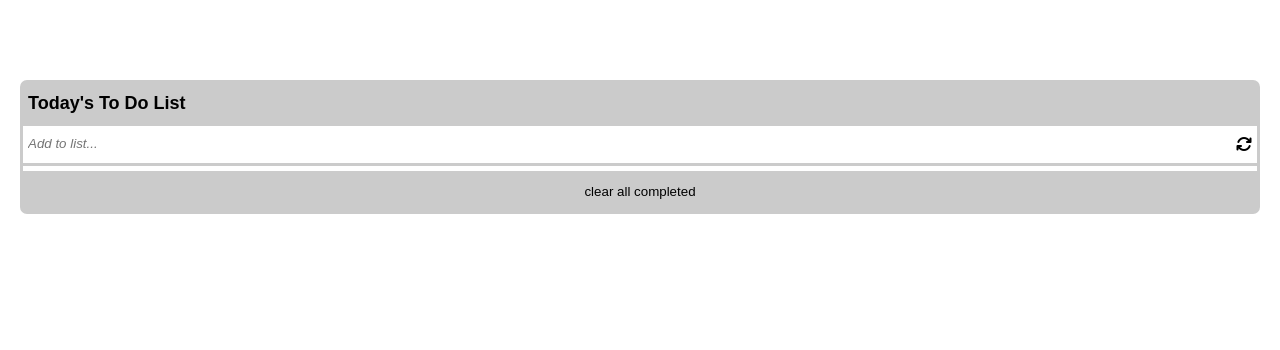
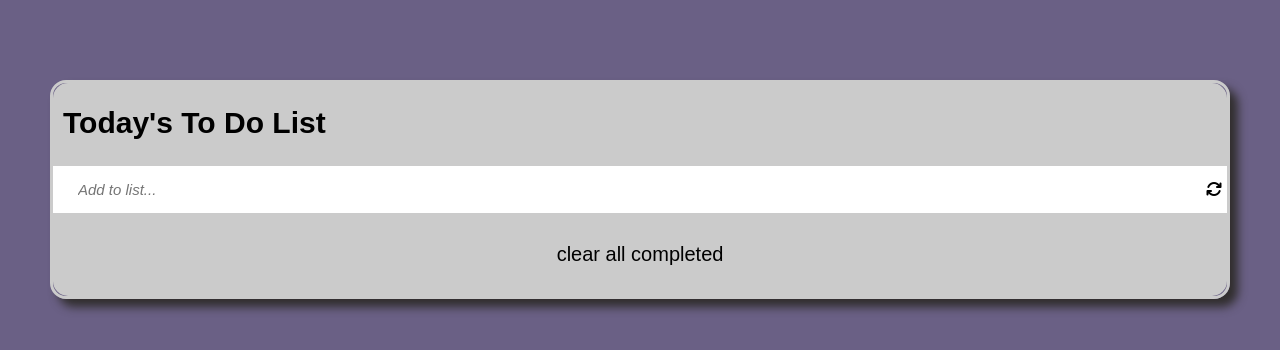
Before and after one commit to AyomipoMajek/to-do-list, a website built with webpack: page src/template.html in a window 1280 px wide. Built offline with nearby package versions, Linux system fonts and the light colour scheme.

Commit message:
css adjusted

```diff
--- a/src/style.css
+++ b/src/style.css
@@ -8,29 +8,31 @@
 body {
   box-sizing: border-box;
   border-style: solid;
-  border-radius: 7px;
+  border-radius: 10px;
   border-color: #cbcbcb;
   margin-top: 80px;
   margin-left: 20px;
   margin-right: 20px;
   line-height: 40px;
-  background-color: #fff;
+  background-color: rgb(106, 96, 133);
+  box-shadow: 5px 5px 7px rgb(49, 46, 46);
 }
 
 h1 {
-  font-size: 18px;
-  padding-left: 5px;
+  font-size: 15px;
+  padding: 8px;
   border-bottom: solid;
   border-color: #cbcbcb;
   background-color: #cbcbcb;
+  border-radius: 8px 8px 0 0;
 }
 
 form {
   width: 100%;
   display: flex;
   justify-content: space-between;
-  margin-top: 10px;
-  background: none;
+  padding-top: 10px;
+  background: #fff;
   padding-left: 5px;
   padding-bottom: 10px;
   border-bottom: solid;
@@ -63,6 +65,8 @@ form i {
   display: flex;
   justify-content: space-between;
   align-items: center;
+  background: #fff;
+  border: none;
 }
 
 #tasks {
@@ -125,7 +129,8 @@ form i {
 .come {
   text-align: center;
   background-color: rgb(203 203 203);
-  margin-top: 5px;
+  border-radius: 0 0 8px 8px;
+  padding: 8px;
 }
 
 #clear {
@@ -146,3 +151,84 @@ form i {
 .line {
   text-decoration: line-through;
 }
+
+#worr {
+  padding: 15px;
+}
+
+@media (min-width: 768px){
+body {
+  border-radius: 16px;
+  border-color: #cbcbcb;
+  margin-top: 80px;
+  margin-left: 50px;
+  margin-right: 50px;
+  line-height: 60px;
+  background-color: rgb(106, 96, 133);
+  box-shadow: 8px 8px 10px rgb(49, 46, 46);
+}
+
+h1 {
+  font-size: 30px;
+  padding-left: 20px;
+  border-bottom: solid;
+  border-color: #cbcbcb;
+  background-color: #cbcbcb;
+  border-radius: 15px 15px 0 0;
+  padding: 10px;
+}
+
+form {
+  width: 100%;
+  display: flex;
+  justify-content: space-between;
+  padding-top: 15px;
+  background: #fff;
+  padding-left: 5px;
+  padding-bottom: 15px;
+  border-bottom: solid;
+  border-color: #cbcbcb;
+}
+
+form input {
+  width: 95%;
+  height: 100%;
+  font-style: italic;
+  border: none;
+  outline: none;
+  font-size: 15px;
+  padding-left: 20px;
+}
+
+.each {
+  display: flex;
+  justify-content: space-between;
+  align-items: center;
+}
+
+#tasks {
+  margin: 0 30px;
+  outline: none;
+  border: none;
+  font-size: 25px;
+  padding-bottom: 30px;
+}
+
+.goes {
+  margin-left: 20px;
+}
+
+.fa-ellipsis-vertical {
+  margin-right: 20px;
+}
+
+#clear {
+  font-size: 20px;
+}
+
+.come {
+  border-radius: 0 0 15px 15px;
+  padding: 10px;
+}
+
+}
```
